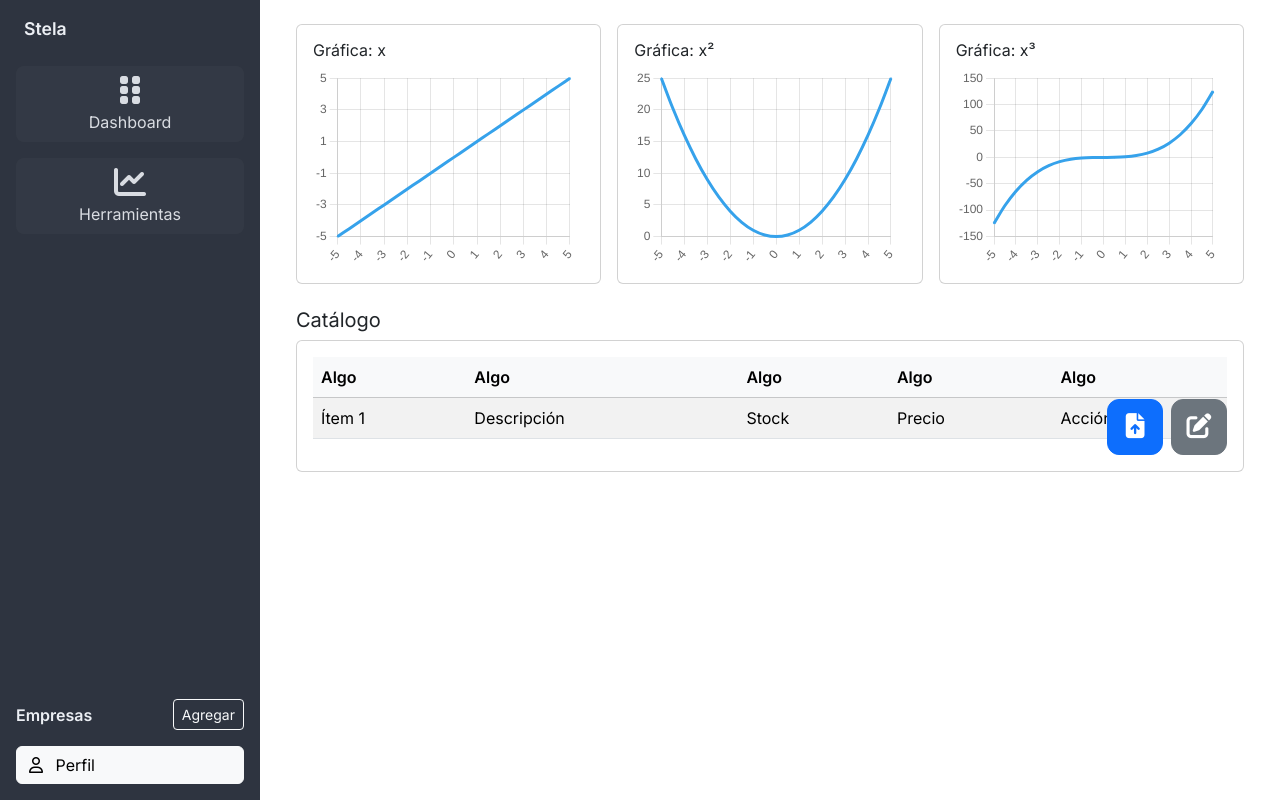
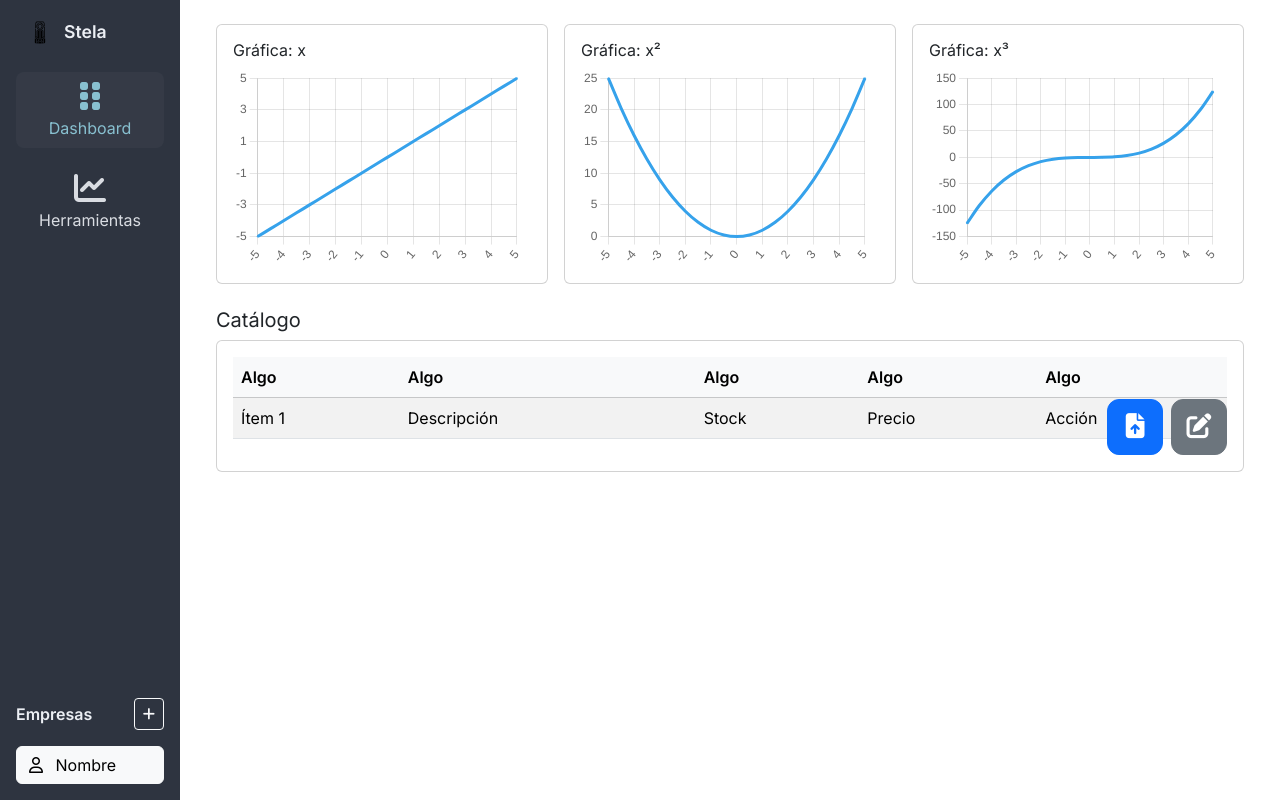
Before and after one commit to sarmiento57/Proyecto_ANF115, a Django app: page /stela/dashboard/ in a window 1280 px wide. Run offline with Django 5.2, Linux system fonts and the light colour scheme; some libraries are stand-ins or nearby versions.

Commit message:
Sidebar custimizada

```diff
--- a/stela/static/css/style_dashboard.css
+++ b/stela/static/css/style_dashboard.css
@@ -11,8 +11,35 @@
 html,body{height:100%;font-family: 'Inter', system-ui, -apple-system, 'Segoe UI', Roboto, 'Helvetica Neue', Arial;}
 
 .app-root{min-height:100vh}
-.sidebar{width:260px;min-height:100vh;position:fixed;left:0;top:0}
-main{margin-left:260px}
+.sidebar{width:180px;min-height:100vh;position:fixed;left:0;top:0}
+.sidebar.collapsed { width: 80px; }
+main.collapsed { margin-left: 80px; }
+main{margin-left:180px}
+
+#btn-companies {
+  background: none;
+  border: none;
+  color: var(--nord6); /* always white */
+  font-weight: 700;
+  cursor: pointer;
+  text-align: left;
+}
+
+#btn-companies:hover {
+  color: var(--accent); /* light blue on hover */
+  text-decoration: underline;
+}
+
+#btn-companies:focus {
+  outline: none; /* remove focus border */
+  box-shadow: none;
+}
+
+.nav-link.active {
+  /* Anula el color blanco establecido por text-nord6 o cualquier otra regla */
+  color: var(--accent) !important;
+  opacity: 1; /* Asegura máxima visibilidad */
+}
 
 .sidebar{background:var(--nord0);color:var(--nord6)}
 .sidebar .brand{font-weight:700;font-size:1.1rem}
--- a/stela/templates/dashboard/dashboard.html
+++ b/stela/templates/dashboard/dashboard.html
@@ -1,6 +1,7 @@
 <!doctype html>
 <html lang="en">
 {% load static %}
+{% include 'partials/messages.html' %}
 <head>
   <meta charset="utf-8" />
   <meta name="viewport" content="width=device-width, initial-scale=1" />
@@ -24,14 +25,18 @@
 
   <!-- SIDEBAR -->
   <aside class="sidebar bg-nord0 text-nord6 p-3 d-flex flex-column">
-    <div class="brand mb-4 px-2">Stela</div>
+    <div class="brand mb-4 px-2 d-flex align-items-center">
+        <img src="{% static 'img/logo.svg' %}" alt="Stela logo" style="height: 32px; margin-right: 8px;">
+        <span>Stela</span>
+    </div>
+
 
     <nav class="nav flex-column mb-3">
       <a class="nav-link text-nord6 active d-flex flex-column align-items-center mb-3" href="#">
           <i class="fa-solid fa-grip-vertical fa-2x mb-1"></i>
           <span>Dashboard</span>
       </a>
-      <a class="nav-link text-nord6 active d-flex flex-column align-items-center mb-3" href="#">
+      <a class="nav-link text-nord6 d-flex flex-column align-items-center mb-3" href="#">
           <i class="fa-solid fa-chart-line fa-2x mb-1"></i>
           <span>Herramientas</span>
       </a>
@@ -40,25 +45,32 @@
     <div class="mt-auto">
   <div class="company-list mb-3">
     <div class="d-flex align-items-center justify-content-between mb-2">
-          <div class="fw-bold">Empresas</div>
-          <button class="btn btn-sm btn-outline-light" id="btn-add-company" data-bs-toggle="modal" data-bs-target="#modalCompany">Agregar</button>
+      <!-- Clean clickable "Empresas" -->
+      <button id="btn-companies" class="btn btn-link p-0 fw-bold text-decoration-none">
+        Empresas
+      </button>
+
+      <button class="btn btn-sm btn-outline-light" id="btn-add-company">
+        <i class="fa-solid fa-plus mb-1"></i>
+      </button>
     </div>
     <ul id="companies" class="list-unstyled small"></ul>
   </div>
 
   <div class="profile-section">
-        <button class="btn btn-light w-100 text-start" data-bs-toggle="modal" data-bs-target="#modalProfile">
-          <i class="fa-regular fa-user me-2"></i> Perfil
+    <button class="btn btn-light w-100 text-start" id="btn-profile">
+      <i class="fa-regular fa-user me-2"></i> Nombre
     </button>
   </div>
 </div>
+
 
   </aside>
 
   <!-- MAIN -->
   <main class="flex-grow-1 p-4">
     <div class="container-fluid">
-      <!-- top row: charts -->
+      <!-- graficos -->
       <div class="row g-3">
         <div class="col-12 col-md-4">
           <div class="card p-3 chart-card">
@@ -80,7 +92,7 @@
         </div>
       </div>
 
-      <!-- catalog -->
+      <!-- catalogo -->
       <section class="mt-4">
         <h5>Catálogo</h5>
         <div class="card p-3 position-relative">
```
Lines whose indentation alone changed are shown as unchanged.
